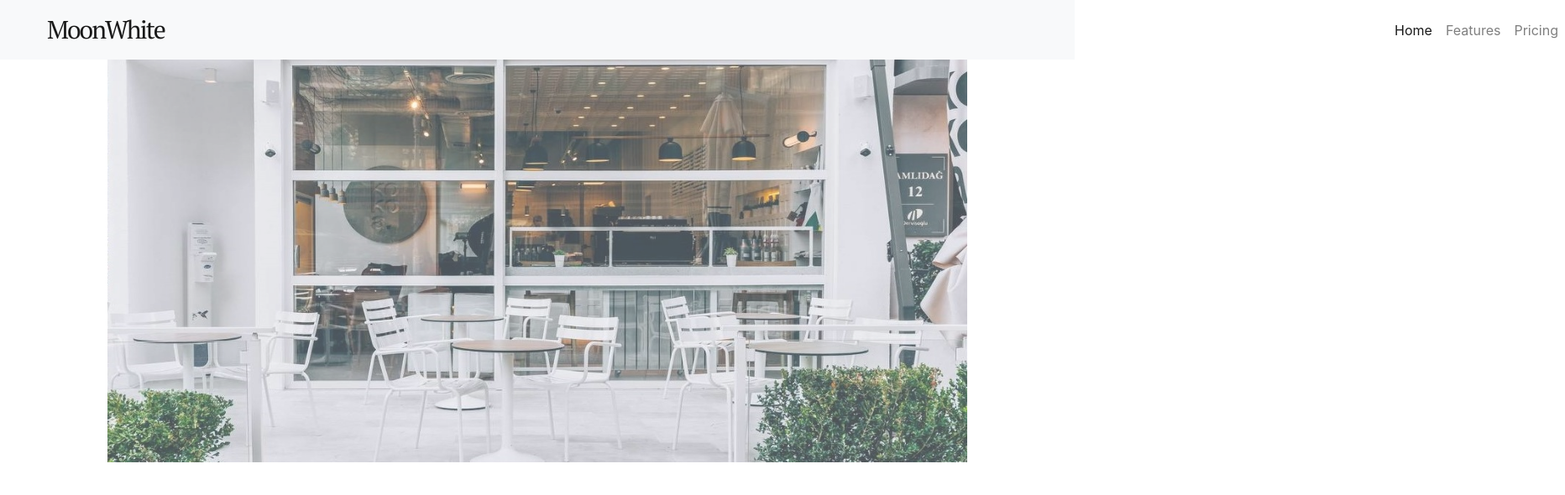
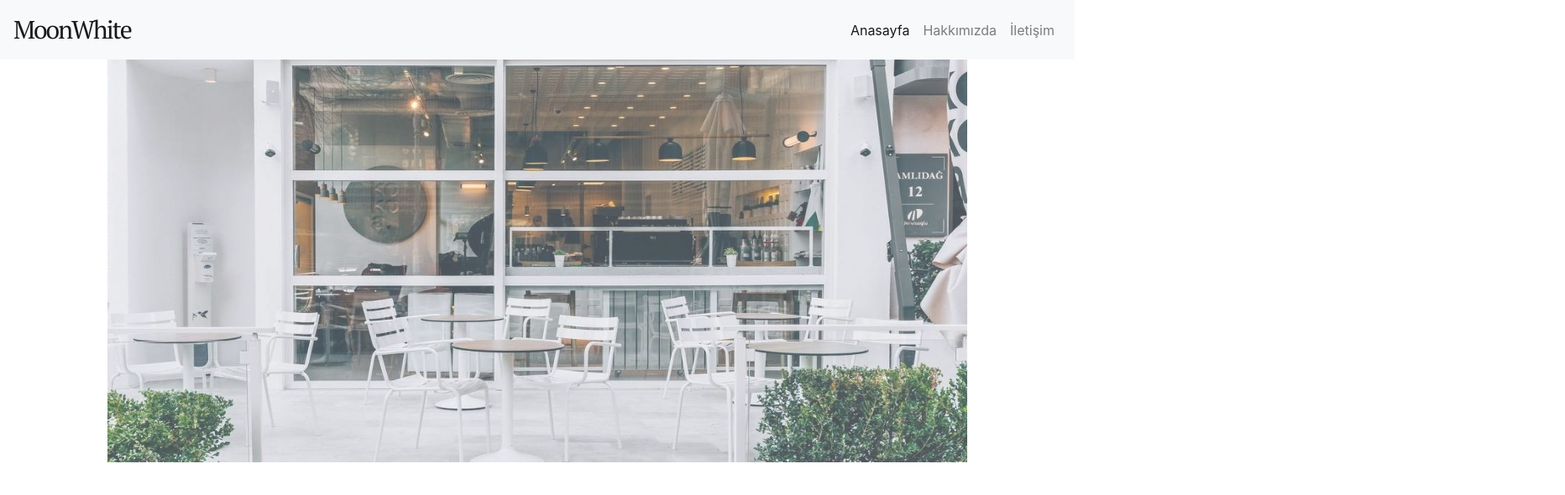
Before and after one commit to mmehtapavci/moonwhite, a React (Create React App) app: page / in a window 1280 px wide. Shown: the top 590 px of the page at 84% size, 1864 px wide, since content can reach past the window. Built offline with nearby package versions, Linux system fonts and the light colour scheme.

Commit message:
responsive navbar

```diff
--- a/src/components/Navbar.js
+++ b/src/components/Navbar.js
@@ -11,13 +11,13 @@ function Navbar() {
             <div className="collapse navbar-collapse" id="navbarNav">
                 <ul className="navbar-nav ml-auto">
                     <li className="nav-item active">
-                        <a className="nav-link" href="#">Home <span className="sr-only">(current)</span></a>
+                        <a className="nav-link" >Anasayfa <span className="sr-only">(current)</span></a>
                     </li>
                     <li className="nav-item">
-                        <a className="nav-link" href="#">Features</a>
+                        <a className="nav-link" >Hakkımızda </a>
                     </li>
                     <li className="nav-item">
-                        <a className="nav-link" href="#">Pricing</a>
+                        <a className="nav-link" >İletişim </a>
                     </li>
                 </ul>
             </div>
--- a/src/style/Navbar.css
+++ b/src/style/Navbar.css
@@ -2,10 +2,30 @@
     font-family: 'PT Serif', serif;
     letter-spacing: -2px;
     font-size: 30px;
-    position: relative;
-    right: -40px;
 }
-.collapse{
-    position: relative;
-    left: 600px;
+
+/* Navbar menüsü genişlik ayarı */
+@media (max-width: 768px) {
+    .collapse.navbar-collapse {
+        position: absolute;
+        top: 100%;
+        left: 0;
+        width: 100%;
+        background-color: #f8f9fa;
+        border-top: 1px solid rgba(0, 0, 0, 0.1);
+        box-shadow: 0 4px 2px -2px rgba(0, 0, 0, 0.1);
+    }
+
+    .navbar-nav {
+        width: 100%;
+        text-align: center;
+    }
+
+    .navbar-nav .nav-item {
+        display: block;
+    }
+
+    .navbar-nav .nav-link {
+        padding: .5rem 1rem;
+    }
 }
```
